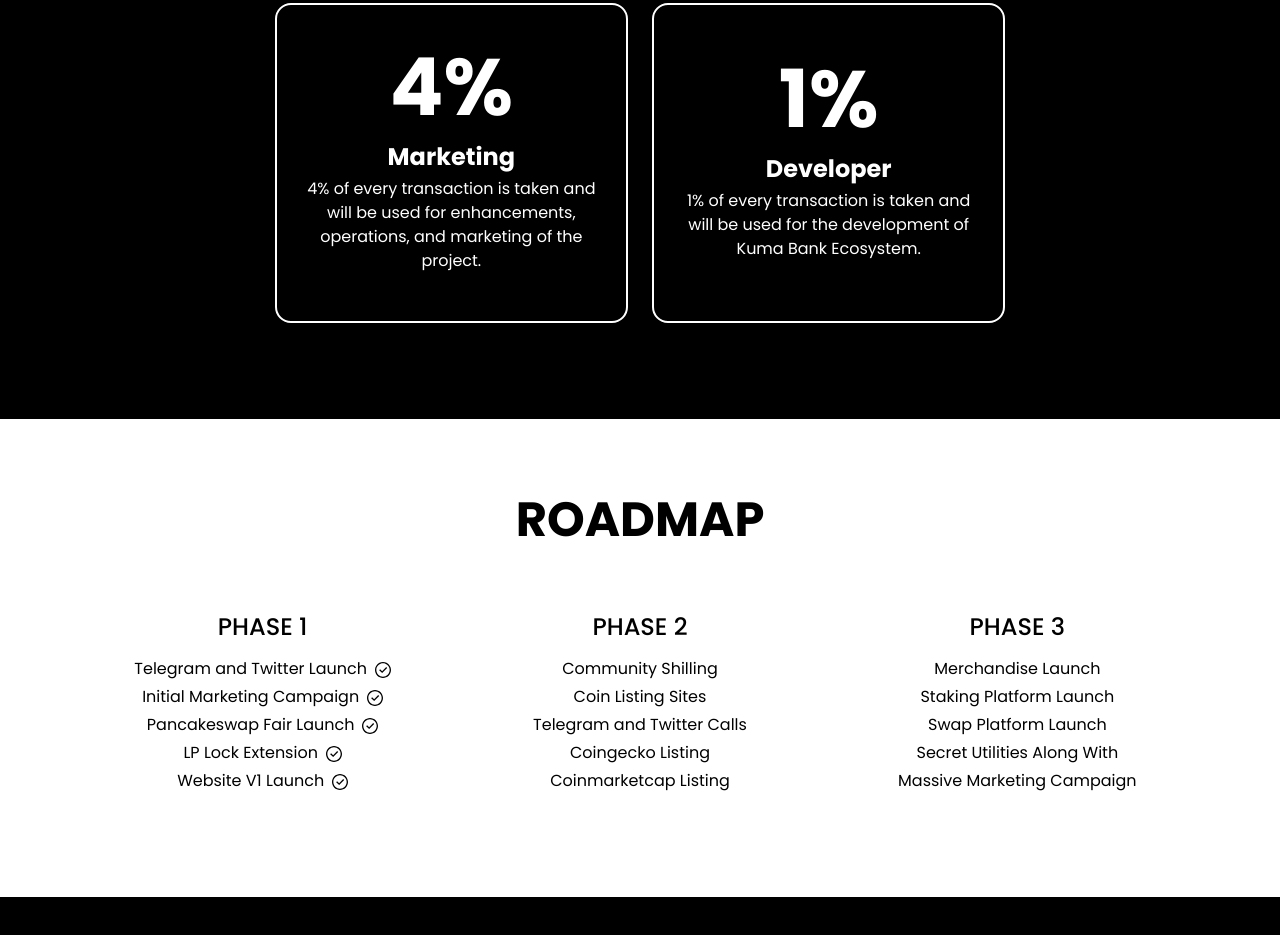
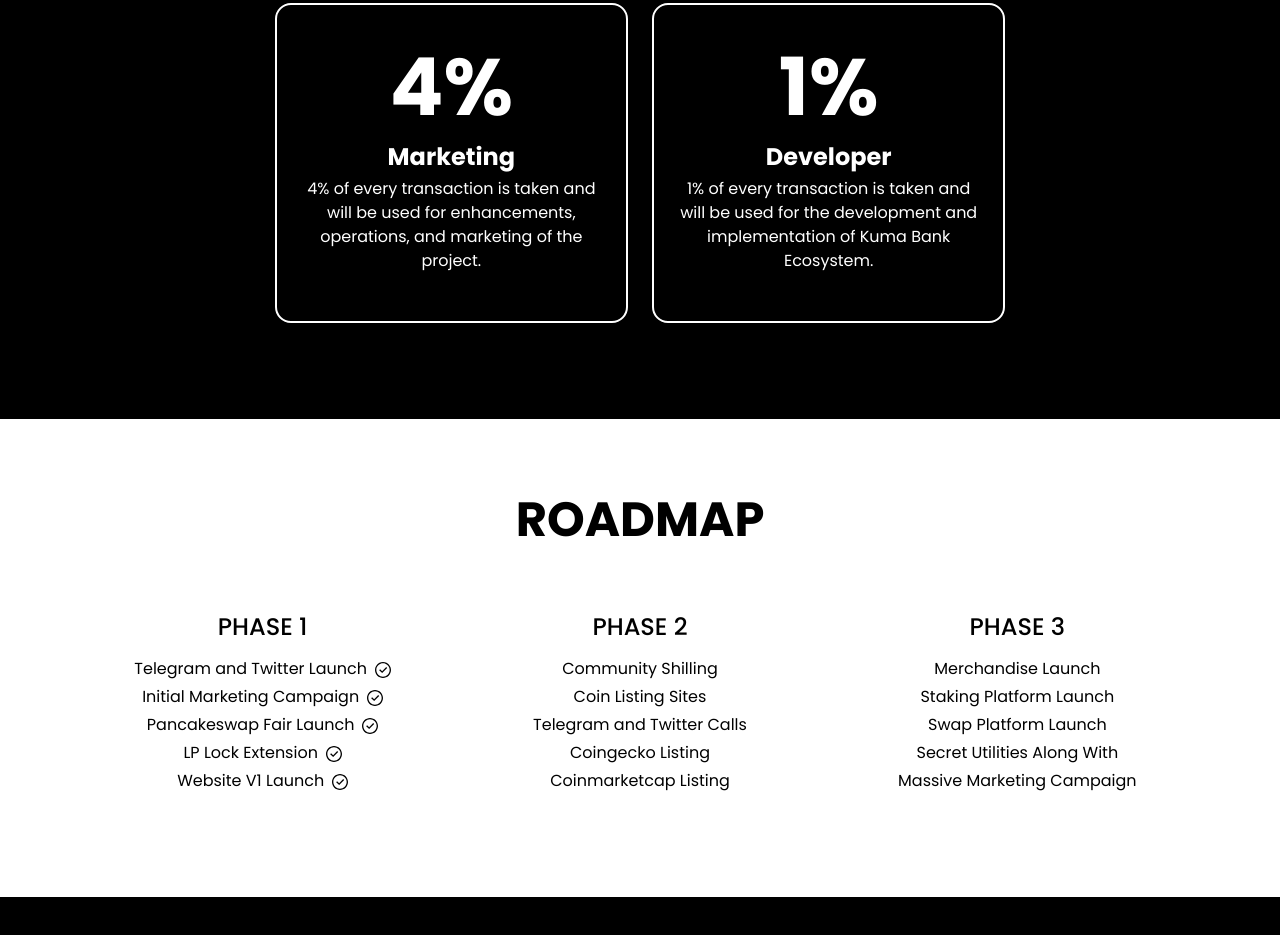
Before and after one commit to kumabankgithub/kumabankgithub.github.io, a plain HTML site: page index.html in a window 1280 px wide. Shown: the part 2385-3320 px from the top of the page. Drawn offline with nearby package versions, Linux system fonts and the light colour scheme.

Commit message:
Update index.html

```diff
--- a/index.html
+++ b/index.html
@@ -780,7 +780,7 @@ background-repeat: no-repeat;
 <div class="col-12 col-lg-4 mb-4 me-auto">
 <div class="tax-card h-100 d-flex flex-column justify-content-center align-items-center px-4 py-5 mx-auto" data-aos="fade">
 <span class="tax-title text-center mb-4">1%</span>
-<span class="tax-title-2 text-center mb-2">Developer</span><span class="tax-description text-center">1% of every transaction is taken and will be used for the development of Kuma Bank Ecosystem.</span>
+<span class="tax-title-2 text-center mb-2">Developer</span><span class="tax-description text-center">1% of every transaction is taken and will be used for the development and implementation of Kuma Bank Ecosystem.</span>
 </div>
 </div>
 </div>
```
